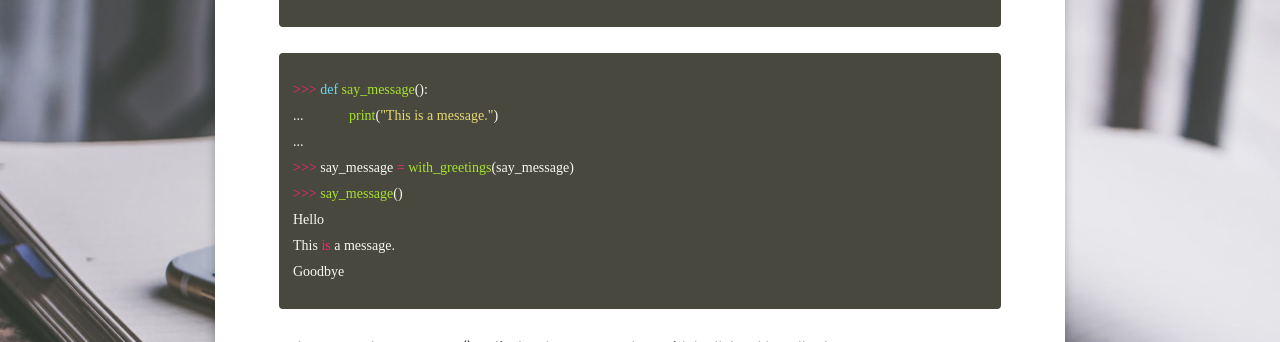
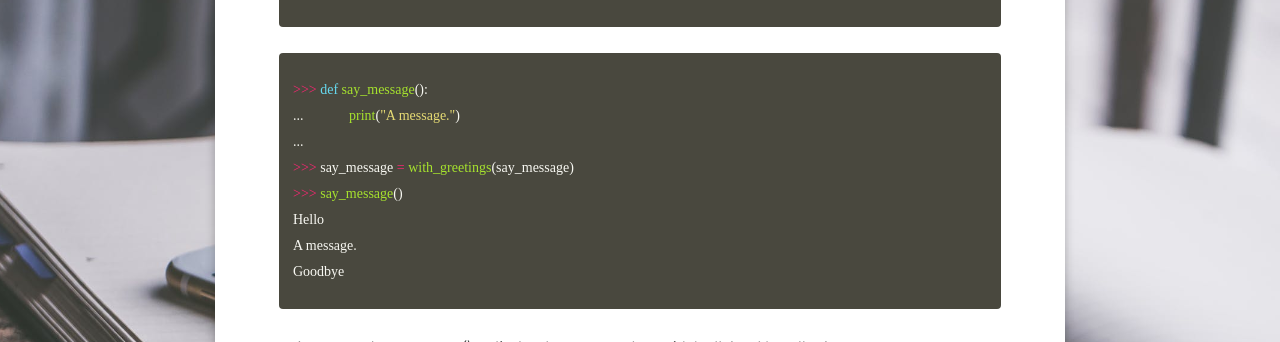
Before and after one commit to whoophee/whoophee.github.io, a Jekyll site: the page built from _posts/2018-10-22-Python-Decorators.md, in a window 1280 px wide and 900 px high, scrolled down 2574 px. Shown: the part 152-494 px from the top of the window. Built offline with Jekyll 4.4.1, drawn with Linux system fonts in a browser that asks for light colours; some web fonts are replaced.

Commit message:
Update _posts/2018-10-22-Python-Decorators.md

```diff
--- a/_posts/2018-10-22-Python-Decorators.md
+++ b/_posts/2018-10-22-Python-Decorators.md
@@ -91,12 +91,12 @@ def with_greetings(do_something):
 {% endhighlight %}
 {% highlight python %}
 >>> def say_message():
-...		print("This is a message.")
+...		print("A message.")
 ...
 >>> say_message = with_greetings(say_message)
 >>> say_message()
 Hello
-This is a message.
+A message.
 Goodbye
 {% endhighlight python %}
 We've wrapped *say_message()* to display the message along with 'Hello' and 'Goodbye' messages.
```
